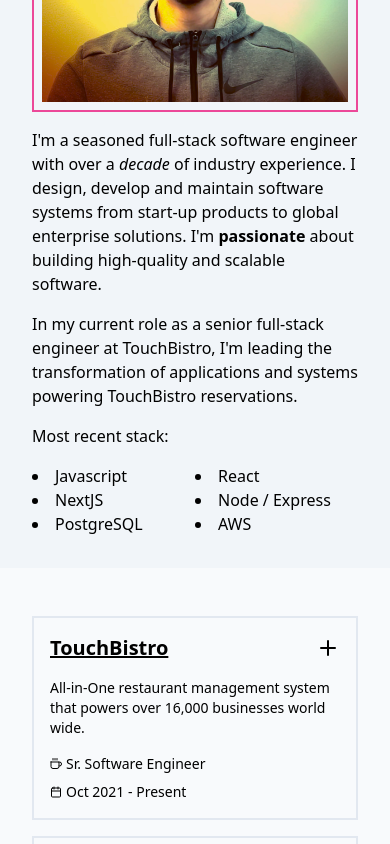
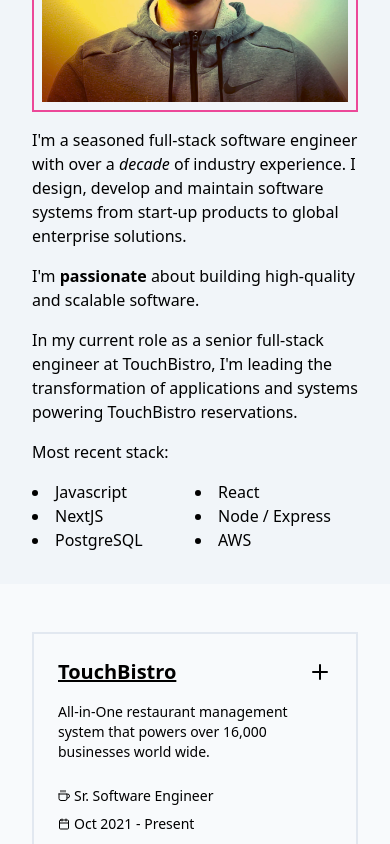
Before and after one commit to albinma/cv, a Next.js app: page / in a window 390 px wide. Shown: the part 1240-2084 px from the top of the page. Built offline with nearby package versions, Linux system fonts and the light colour scheme.

Commit message:
Small fixes to styling (#18)
* Small fixes to styling

* Change text size for mobile on description

```diff
--- a/src/app/About/About.tsx
+++ b/src/app/About/About.tsx
@@ -21,22 +21,24 @@ export default function About(): JSX.Element {
               sizes="(max-width: 768px) 100vw, (max-width: 1200px) 50vw, 33vw"
             />
           </div>
-          <div className="mt-4 w-full md:ml-8 md:mt-0 md:w-2/3">
+          <div className="mt-4 w-full space-y-4 md:ml-8 md:mt-0 md:w-2/3">
             <p>
               I&apos;m a seasoned full-stack software engineer with over a
               <span className="italic"> decade</span> of industry experience. I
               design, develop and maintain software systems from start-up
-              products to global enterprise solutions. I&apos;m{' '}
-              <span className="font-semibold">passionate</span> about building
-              high-quality and scalable software.
+              products to global enterprise solutions.
             </p>
-            <p className="mt-4">
+            <p>
+              I&apos;m <span className="font-semibold">passionate</span> about
+              building high-quality and scalable software.
+            </p>
+            <p>
               In my current role as a senior full-stack engineer at TouchBistro,
               I&apos;m leading the transformation of applications and systems
               powering TouchBistro reservations.
             </p>
-            <p className="mt-4">Most recent stack:</p>
-            <div className="mt-4">
+            <p>Most recent stack:</p>
+            <div>
               <ul className="flex list-inside list-disc flex-wrap">
                 <li className="w-1/2 md:w-1/3">Javascript</li>
                 <li className="w-1/2 md:w-1/3">React</li>
--- a/src/app/Nav/Nav.tsx
+++ b/src/app/Nav/Nav.tsx
@@ -116,7 +116,7 @@ export default function Nav(): JSX.Element {
                     )}
                   >
                     <Scroll.Link
-                      to={item.scrollTo}
+                      to={item.enable ? item.scrollTo : ''}
                       duration={scrollSpeed}
                       disabled={!item.enable}
                       smooth={true}
@@ -173,7 +173,7 @@ export default function Nav(): JSX.Element {
                 >
                   <span className="mr-2">{item.icon}</span>
                   <Scroll.Link
-                    to={item.scrollTo}
+                    to={item.enable ? item.scrollTo : ''}
                     disabled={!item.enable}
                     duration={scrollSpeed}
                     smooth={true}
--- a/src/app/Work/WorkExperiences.tsx
+++ b/src/app/Work/WorkExperiences.tsx
@@ -30,7 +30,7 @@ export default function WorkExperiences({
     if (selectedWorkExperience) {
       scroller.scrollTo(selectedWorkExperience.id, {
         duration: 300,
-        offset: -75,
+        offset: -80,
         smooth: true,
       });
     }
@@ -38,7 +38,7 @@ export default function WorkExperiences({
 
   return (
     <ClickAwayListener onClickAway={() => setSelectedWorkExperience(undefined)}>
-      <div className="md:flex md:flex-row md:flex-wrap">
+      <div className="h-auto md:flex md:flex-row md:flex-wrap">
         {workExperiences.map((work) => (
           <Element
             id={work.id}
@@ -48,10 +48,10 @@ export default function WorkExperiences({
             role="button"
             aria-expanded={isExpanded(work)}
             className={classNames(
-              'mt-4 border-2 p-4 transition-size duration-500 ease-linear',
+              'mt-4 space-y-4 border-2 p-6',
               isExpanded(work)
                 ? 'cursor-default border-pink-500 md:order-first md:p-8'
-                : 'h-auto w-auto cursor-pointer border-slate-200 hover:border-pink-500 md:mr-4 md:h-48 md:w-72',
+                : 'h-auto w-auto cursor-pointer border-slate-200 hover:border-pink-500 md:mr-4 md:w-72 md:p-4',
             )}
           >
             <div className="flex flex-row items-center">
@@ -81,16 +81,13 @@ export default function WorkExperiences({
               </div>
             </div>
             <p
-              className={classNames(
-                'mt-4 text-sm',
-                isExpanded(work) && 'text-base',
-              )}
+              className={classNames('text-sm', isExpanded(work) && 'text-base')}
             >
               {work.description}
             </p>
             <div
               className={classNames(
-                'mt-2 flex flex-col text-sm',
+                'flex flex-col text-sm',
                 isExpanded(work) && 'mt-2 text-base md:mt-5 md:flex-row',
               )}
             >
@@ -144,36 +141,45 @@ export default function WorkExperiences({
             </div>
 
             {isExpanded(work) && (
-              <>
+              <div className="mt-6 space-y-6">
                 <div
-                  className="mt-4 border-t-2 border-dotted border-slate-500 pt-4"
+                  className="space-y-8 border-t-2 border-dotted border-slate-500 pt-4 text-sm md:text-base"
                   dangerouslySetInnerHTML={{ __html: work.content }}
                 />
-                <h3 className="mt-4 md:text-lg">Programming Languages</h3>
-                <ul className="flex list-inside list-disc flex-wrap text-sm md:text-base">
+
+                <div className="space-y-2 text-sm md:text-base">
+                  <h3>Programming Languages</h3>
+                  <ul className="flex list-inside list-disc flex-wrap">
                     {work.languages.map((lang) => (
                       <li key={lang} className="w-1/2 md:w-1/3 lg:w-1/4">
                         {lang}
                       </li>
                     ))}
                   </ul>
-                <h3 className="mt-4 md:text-lg">Technologies and Frameworks</h3>
-                <ul className="flex list-inside list-disc flex-wrap text-sm md:text-base">
+                </div>
+
+                <div className="space-y-2 text-sm md:text-base">
+                  <h3>Technologies and Frameworks</h3>
+                  <ul className="flex list-inside list-disc flex-wrap">
                     {work.technologies.map((tech) => (
                       <li key={tech} className="w-1/2 md:w-1/3 lg:w-1/4">
                         {tech}
                       </li>
                     ))}
                   </ul>
-                <h3 className="mt-4 md:text-lg">Infrastructure</h3>
-                <ul className="flex list-inside list-disc flex-wrap text-sm md:text-base">
+                </div>
+
+                <div className="space-y-2 text-sm md:text-base">
+                  <h3>Infrastructure</h3>
+                  <ul className="flex list-inside list-disc flex-wrap">
                     {work.infrastructure.map((infra) => (
                       <li key={infra} className="w-1/2 md:w-1/3 lg:w-1/4">
                         {infra}
                       </li>
                     ))}
                   </ul>
-              </>
+                </div>
+              </div>
             )}
           </Element>
         ))}
--- a/tailwind.config.js
+++ b/tailwind.config.js
@@ -14,9 +14,6 @@ module.exports = {
         'tb-primary': '#4b4f54',
         'tb-secondary': '#00a3ad',
       },
-      transitionProperty: {
-        size: 'width, height',
-      },
     },
   },
   plugins: [],
```
Also changed, not shown: data/work/hallcon.md (+0 -2 lines), data/work/soti.md (+0 -3 lines), data/work/touchbistro.md (+0 -4 lines). Lines whose indentation alone changed are shown as unchanged.
